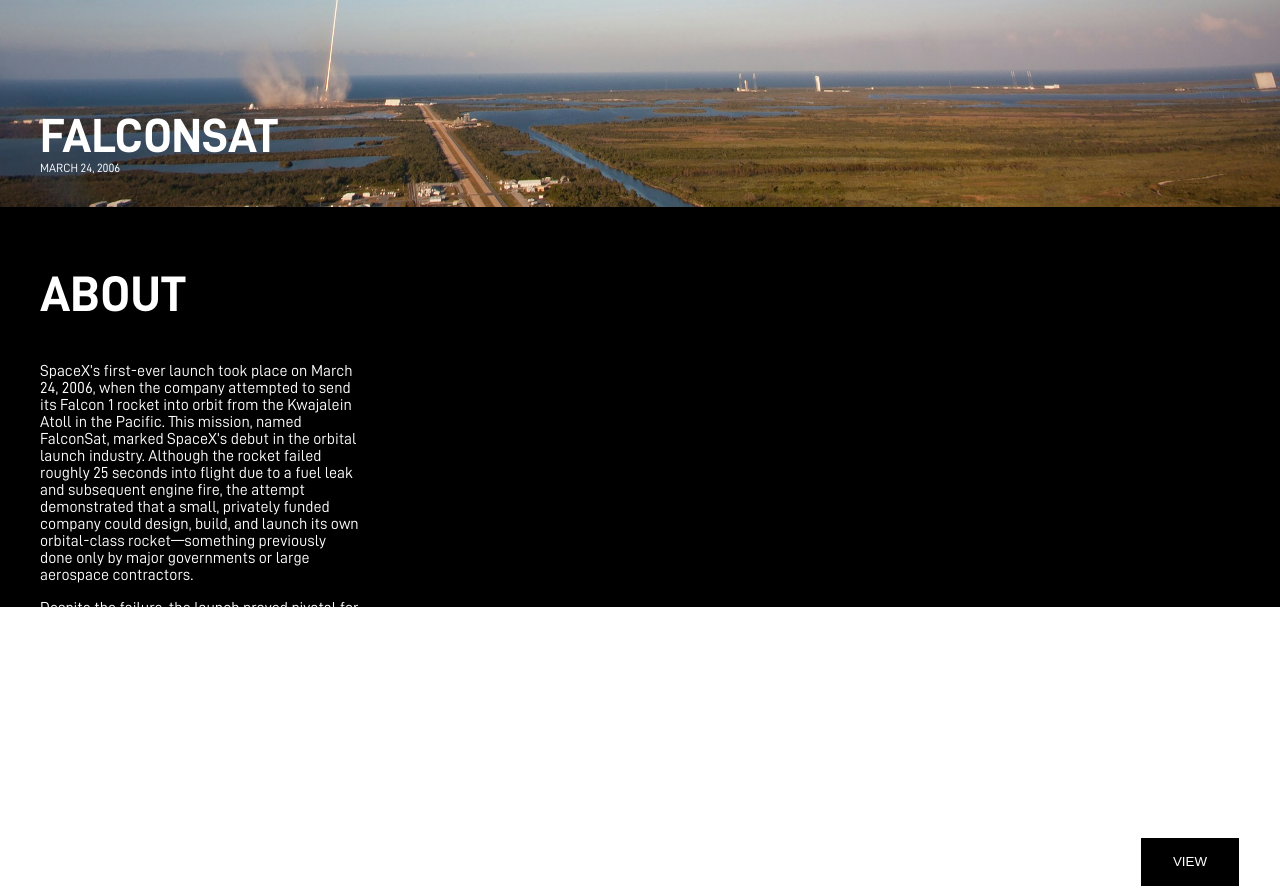
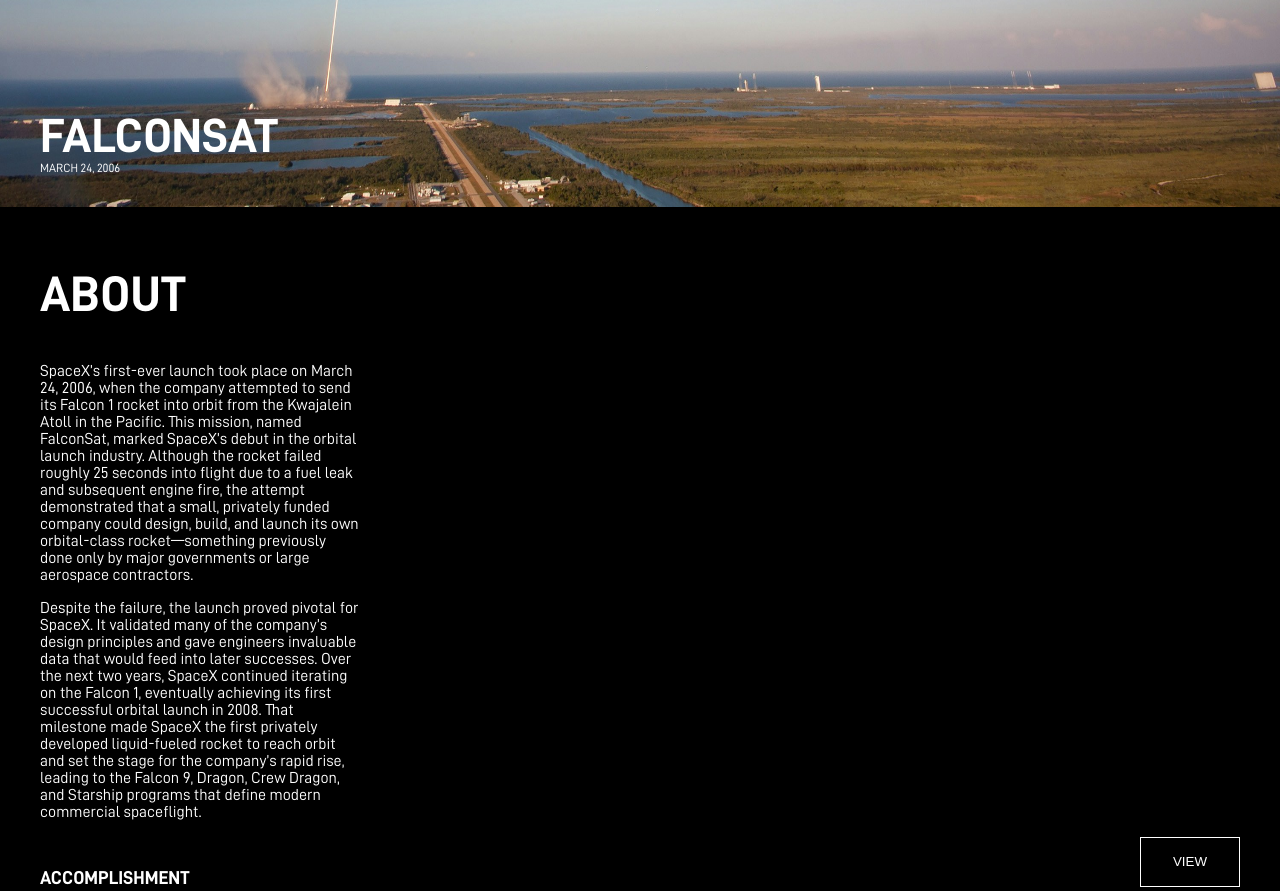
Before and after one commit to Orenji01/NativeJS, a plain HTML site: page launch.html in a window 1280 px wide. Shown: the part 963-1854 px from the top of the page. Drawn offline with Linux system fonts and the light colour scheme; no server answers.

Commit message:
Fix bug that make the launch section partially white

```diff
--- a/styles.css
+++ b/styles.css
@@ -168,6 +168,10 @@ h3 {
     justify-content: space-between;
 }
 
+#launch-about>div {
+    background-color: #000000;
+}
+
 #info>p {
     padding-right: 600px;
     padding-left: 40px;
```
